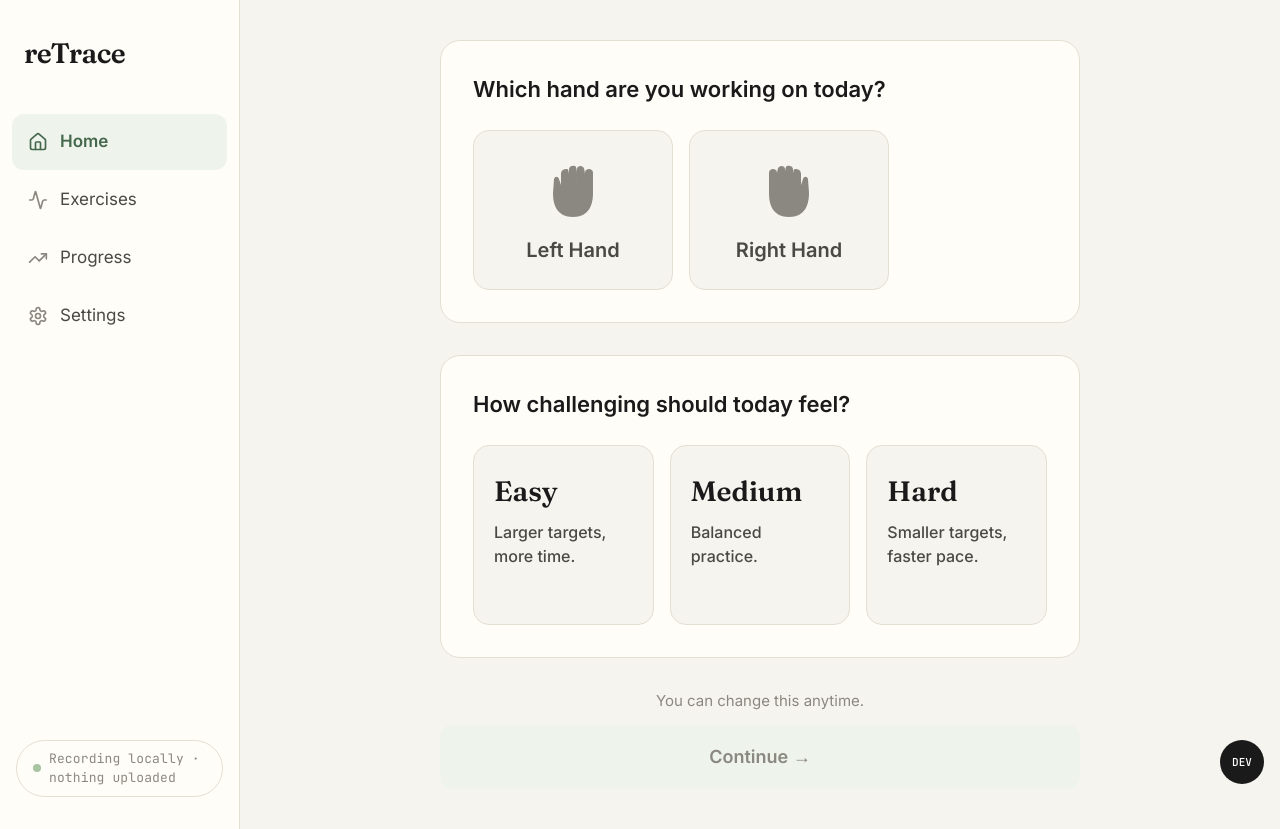
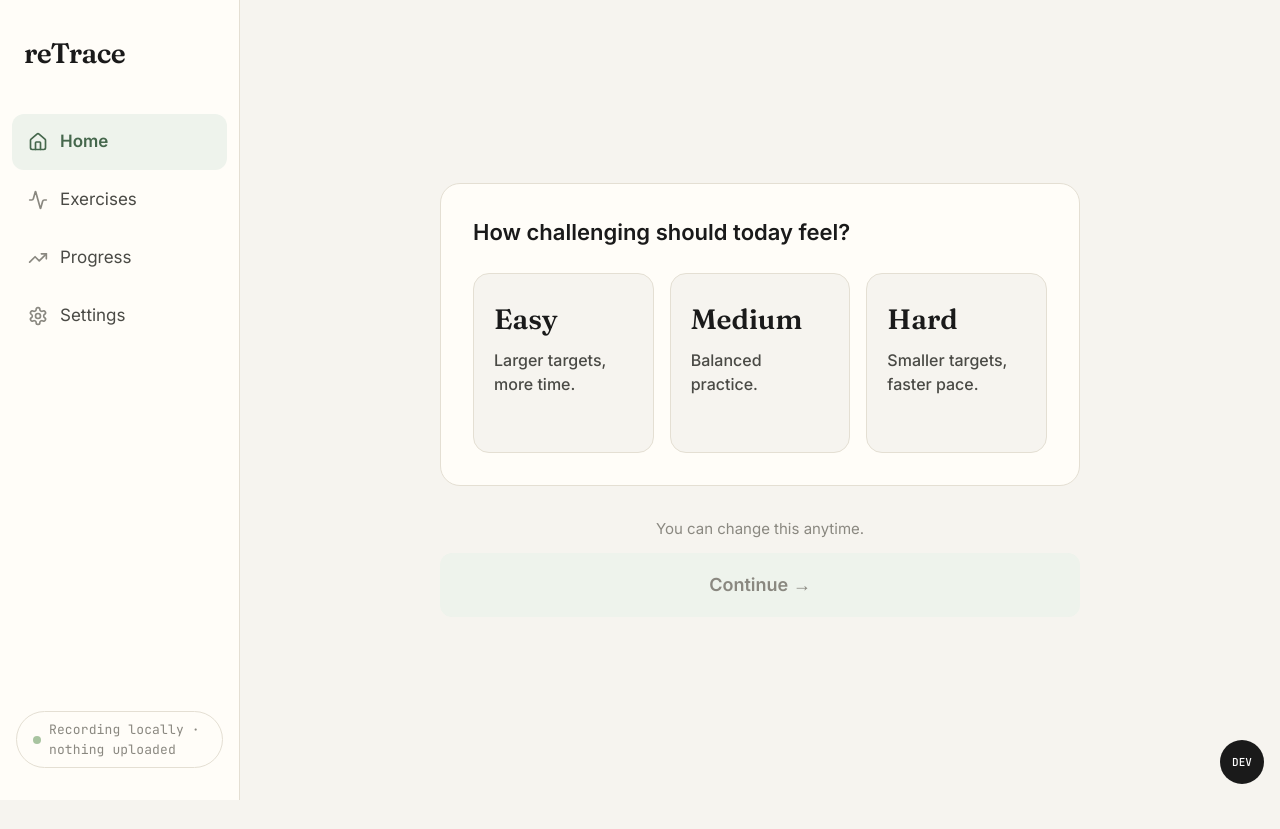
Before and after one commit to sourcerrorr/reTrace, a React (Vite) app: page / in a window 1280 px wide. After the commit the page ends 800 px from the top, so only its background shows below. Built offline with nearby package versions, Linux system fonts and the light colour scheme.

Commit message:
removed two hand option , added area around the figure to draw only there and not outside (#1)

```diff
--- a/src/app/App.tsx
+++ b/src/app/App.tsx
@@ -21,7 +21,6 @@ import type { ScoreResult } from "./scoring";
 
 /* ─── types ───────────────────────────────────────────────────────────────── */
 type Screen = "setup" | "exercises" | "session" | "results" | "progress";
-type Hand = "left" | "right";
 type ExerciseType = ExerciseCategory;
 
 /* ─── mock data ──────────────────────────────────────────────────────────── */
@@ -227,11 +226,10 @@ function DevNav({ onNavigate }: { onNavigate: (s: Screen) => void }) {
 function SetupScreen({
   onNext,
 }: {
-  onNext: (h: Hand, d: Difficulty) => void;
+  onNext: (d: Difficulty) => void;
 }) {
-  const [hand, setHand] = useState<Hand | null>(null);
   const [difficulty, setDifficulty] = useState<Difficulty | null>(null);
-  const ready = hand !== null && difficulty !== null;
+  const ready = difficulty !== null;
 
   const difficulties: { id: Difficulty; title: string; desc: string }[] = [
     { id: "easy",   title: "Easy",   desc: "Larger targets, more time." },
@@ -252,83 +250,6 @@ function SetupScreen({
       }}
     >
       <div style={{ width: "100%", maxWidth: 640, display: "flex", flexDirection: "column", gap: 32 }}>
-        {/* Q1 */}
-        <div
-          style={{
-            background: P.paper,
-            border: `1px solid ${P.border}`,
-            borderRadius: 20,
-            padding: 32,
-          }}
-        >
-          <p
-            style={{
-              fontFamily: "'Inter', sans-serif",
-              fontSize: 22,
-              fontWeight: 600,
-              color: P.ink,
-              marginBottom: 24,
-            }}
-          >
-            Which hand are you working on today?
-          </p>
-          <div style={{ display: "flex", gap: 16 }}>
-            {(["left", "right"] as Hand[]).map((h) => (
-              <button
-                key={h}
-                onClick={() => setHand(h)}
-                style={{
-                  position: "relative",
-                  width: 200,
-                  height: 160,
-                  display: "flex",
-                  flexDirection: "column",
-                  alignItems: "center",
-                  justifyContent: "center",
-                  gap: 12,
-                  borderRadius: 16,
-                  background: hand === h ? P.sage50 : P.bone,
-                  border: hand === h ? `3px solid ${P.sage}` : `1px solid ${P.border}`,
-                  cursor: "pointer",
-                  transition: "all 200ms ease-out",
-                }}
-              >
-                {hand === h && (
-                  <span
-                    style={{
-                      position: "absolute",
-                      top: 12,
-                      right: 12,
-                      width: 24,
-                      height: 24,
-                      borderRadius: "50%",
-                      background: P.sage,
-                      display: "flex",
-                      alignItems: "center",
-                      justifyContent: "center",
-                    }}
-                  >
-                    <Check size={14} color="#fff" strokeWidth={3} />
-                  </span>
-                )}
-                <HandSilhouette hand={h} active={hand === h} />
-                <span
-                  style={{
-                    fontFamily: "'Inter', sans-serif",
-                    fontWeight: 600,
-                    fontSize: 20,
-                    color: hand === h ? P.sage : P.ink2,
-                    textTransform: "capitalize",
-                  }}
-                >
-                  {h} hand
-                </span>
-              </button>
-            ))}
-          </div>
-        </div>
-
-        {/* Q2 */}
         <div
           style={{
             background: P.paper,
@@ -429,7 +350,7 @@ function SetupScreen({
             You can change this anytime.
           </p>
           <PrimaryButton
-            onClick={() => ready && onNext(hand!, difficulty!)}
+            onClick={() => ready && onNext(difficulty!)}
             disabled={!ready}
             fullWidth
             height={64}
@@ -439,25 +360,6 @@ function SetupScreen({
         </div>
       </div>
     </div>
-  );
-}
-
-function HandSilhouette({ hand, active }: { hand: Hand; active: boolean }) {
-  const fill = active ? P.sage300 : P.ink3;
-  return hand === "right" ? (
-    <svg width="52" height="68" viewBox="0 0 52 68" fill="none">
-      <path
-        d="M26 62C10 62 6 50 6 38L6 18C6 15 8 14 10 14C12 14 14 15 14 18L14 30C14 30 13 14 16 12C18 10 22 11 22 14L22 28C22 28 21 12 24 11C26 10 30 11 30 14L30 28C30 28 29 14 32 14C35 14 38 15 38 19L38 30L40 24C41 21 44 21 45 24L46 38C46 50 42 62 26 62Z"
-        fill={fill}
-      />
-    </svg>
-  ) : (
-    <svg width="52" height="68" viewBox="0 0 52 68" fill="none">
-      <path
-        d="M26 62C42 62 46 50 46 38L46 18C46 15 44 14 42 14C40 14 38 15 38 18L38 30C38 30 39 14 36 12C34 10 30 11 30 14L30 28C30 28 31 12 28 11C26 10 22 11 22 14L22 28C22 28 23 14 20 14C17 14 14 15 14 19L14 30L12 24C11 21 8 21 7 24L6 38C6 50 10 62 26 62Z"
-        fill={fill}
-      />
-    </svg>
   );
 }
 
@@ -745,13 +647,17 @@ function ResultsScreen({
           pct={secondaryVal}
         />
 
-        <div style={{ display: "flex", gap: 16 }}>
+        <div style={{ display: "flex", gap: 16, width: "100%" }}>
+          <div style={{ flex: "1 1 0", minWidth: 0 }}>
             <PrimaryButton onClick={onRetry} fullWidth height={72}>
               Try again
             </PrimaryButton>
+          </div>
+          <div style={{ flex: "1 1 0", minWidth: 0 }}>
             <SecondaryButton onClick={onBack} fullWidth height={72}>
               Back to exercises
             </SecondaryButton>
+          </div>
         </div>
       </div>
     </div>
@@ -1217,13 +1123,11 @@ function EmptyState({ onStart }: { onStart: () => void }) {
 
 export default function App() {
   const [screen, setScreen] = useState<Screen>("setup");
-  const [hand, setHand] = useState<Hand | null>(null);
   const [difficulty, setDifficulty] = useState<Difficulty | null>(null);
   const [exercise, setExercise] = useState<ExerciseType | null>(null);
   const [results, setResults] = useState<ScoreResult | null>(null);
 
-  const handleSetupDone = (h: Hand, d: Difficulty) => {
-    setHand(h);
+  const handleSetupDone = (d: Difficulty) => {
     setDifficulty(d);
     setScreen("exercises");
   };
--- a/src/app/SessionScreen.tsx
+++ b/src/app/SessionScreen.tsx
@@ -500,7 +500,7 @@ export function SessionScreen({
             gap: 16,
           }}
         >
-          <CuePill text="Pinch to draw over the shape, then finish when ready." />
+          <CuePill text="Stay on the green path. If you stop, pinch near the line to continue." />
           <div style={{ display: "flex", gap: 12 }}>
             <SecondaryButton onClick={tracing.clearDrawing} height={64}>
               Clear drawing
--- a/src/app/exercises.ts
+++ b/src/app/exercises.ts
@@ -159,7 +159,7 @@ function generateTracing(vp: Viewport): TracingExercise {
   return {
     id: nextId("trace"),
     category: "tracing",
-    instruction: "Trace this shape — start at the green dot.",
+    instruction: "Start at the green dot, then stay on the path.",
     shape,
     size,
     center: {
--- a/src/app/input.ts
+++ b/src/app/input.ts
@@ -9,15 +9,13 @@
  *
  *   handler      mouse               hand tracking
  *   onMove       mousemove           index fingertip position, every frame
- *   onEngage     mousedown           pinch start (thumb tip meets index tip) — not yet emitted
- *   onRelease    mouseup             pinch end / hand lost — not yet emitted
+ *   onEngage     mousedown           pinch start (thumb tip meets index tip)
+ *   onRelease    mouseup             pinch end / hand lost
  *
  * `createHandTrackingInputSource(video)` maps landmark 8 (index fingertip)
  * from normalized video coordinates to viewport px (mirrored in X — the
  * camera preview is mirrored) and emits onMove each processed frame.
- * onEngage/onRelease will come from pinch detection (landmarks 4↔8 distance
- * crossing a threshold) in a later milestone; until then the source is
- * movement-only.
+ * Pinch uses the original tip-distance-in-reference-px method (landmarks 4↔8).
  */
 
 import type { HandLandmarker } from "@mediapipe/tasks-vision";
@@ -132,7 +130,10 @@ function getHandLandmarker(): Promise<HandLandmarker> {
       );
       const fileset = await FilesetResolver.forVisionTasks(MEDIAPIPE_WASM_URL);
       return HandLandmarker.createFromOptions(fileset, {
-        baseOptions: { modelAssetPath: HAND_LANDMARKER_MODEL_URL, delegate: "GPU" },
+        baseOptions: {
+          modelAssetPath: HAND_LANDMARKER_MODEL_URL,
+          delegate: "GPU",
+        },
         runningMode: "VIDEO",
         numHands: 1,
       });
@@ -161,7 +162,10 @@ export function createHandTrackingInputSource(
   video: HTMLVideoElement,
   options: HandTrackingOptions = {}
 ): HandInputSource {
-  const { pinchStartPx, pinchEndPx, smoothing } = { ...DEFAULT_OPTIONS, ...options };
+  const { pinchStartPx, pinchEndPx, smoothing } = {
+    ...DEFAULT_OPTIONS,
+    ...options,
+  };
 
   let running = false;
   let rafId = 0;
@@ -197,7 +201,10 @@ export function createHandTrackingInputSource(
             // Only detect on fresh frames; rAF outpaces the camera.
             if (video.readyState >= 2 && video.currentTime !== lastVideoTime) {
               lastVideoTime = video.currentTime;
-              const result = landmarker.detectForVideo(video, performance.now());
+              const result = landmarker.detectForVideo(
+                video,
+                performance.now()
+              );
               const hand = result.landmarks[0];
               const tip = hand?.[INDEX_FINGERTIP];
               const thumb = hand?.[THUMB_TIP];
```
Also changed, not shown: src/app/hooks/useTracingRuntime.ts (+100 -14 lines), 1 other file (tests, documents, lock files or other folders). Lines whose indentation alone changed are shown as unchanged.
